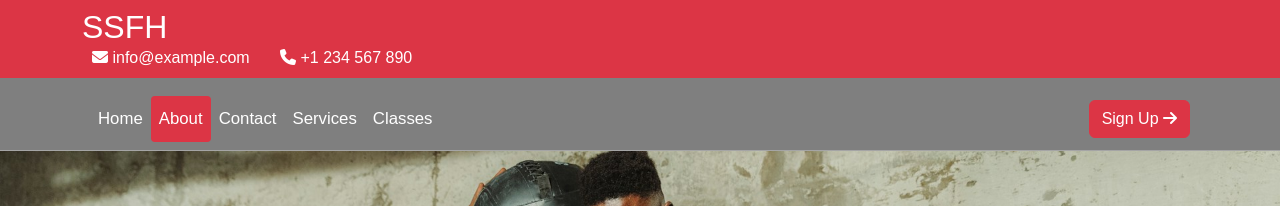
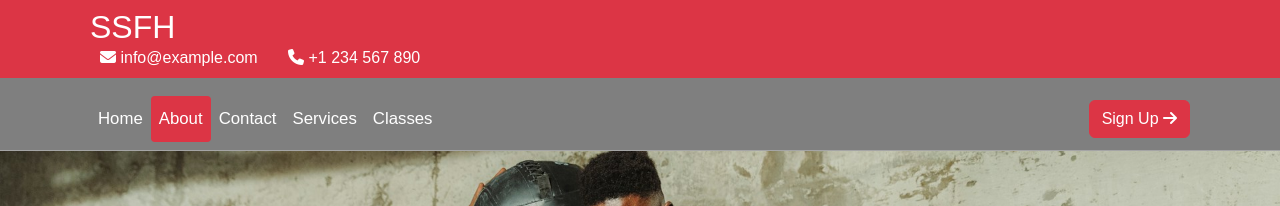
Before and after one commit to digitalsparkhq/grinderspencer-site, a Jekyll site: the page built from about.md, in a window 1280 px wide. Shown: the top 206 px of the page. Built offline with Jekyll 4.4.1, drawn with Linux system fonts in a browser that asks for light colours.

Commit message:
Update style.css

```diff
--- a/assets/css/style.css
+++ b/assets/css/style.css
@@ -18,7 +18,10 @@ body {
 .top-header a:hover {
   color: #ffc107;
 }
-
+.top-header .container {
+  padding-left: 20px;
+  padding-right: 20px;
+}
 /* Navbar default (transparent over hero) */
 .navbar {
   background: rgba(0, 0, 0, 0.5) !important; /* true transparent black */
```
